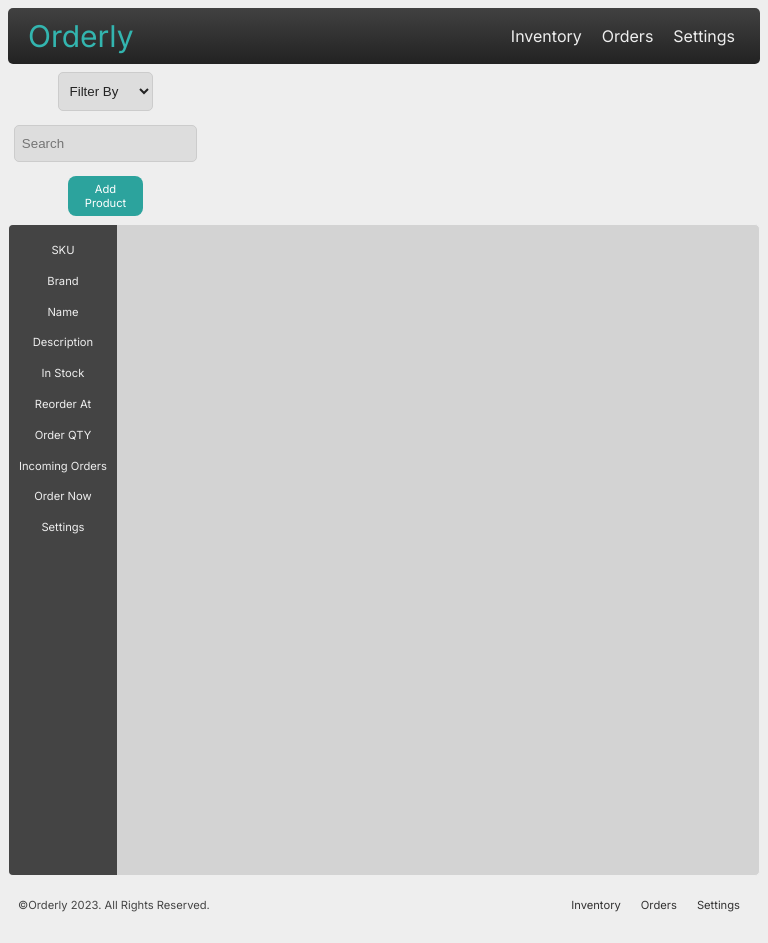
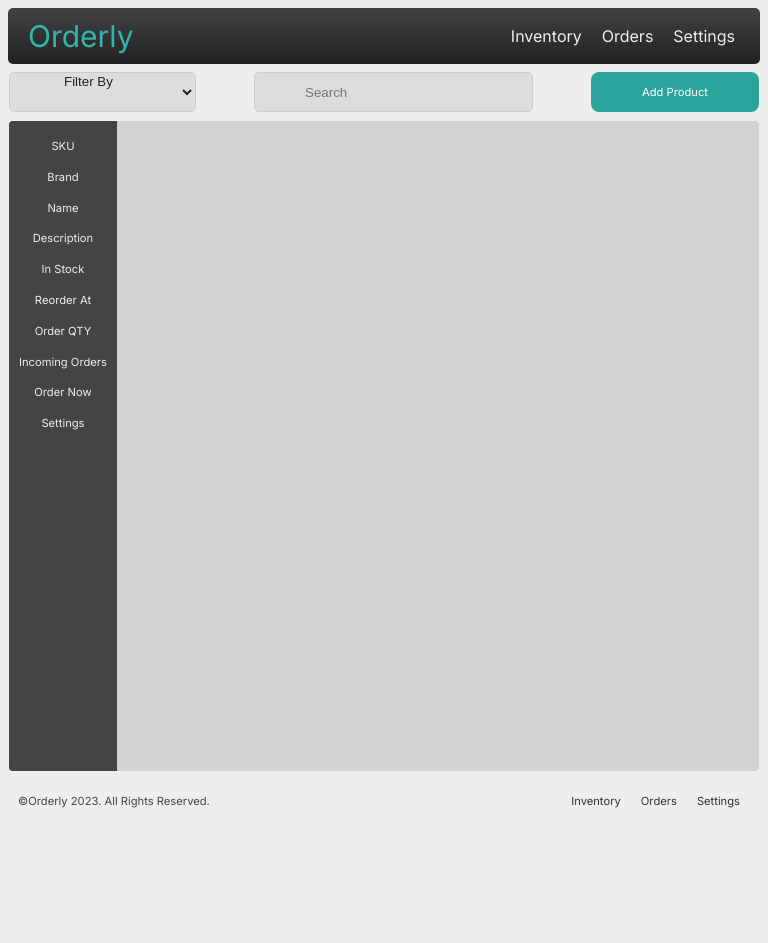
Before and after one commit to DallasSoftwareDevelopersTeamC/DSD_Team_C, a React (Vite) app in the folder client/: page / in a window 768 px wide. After the commit the page ends 839 px from the top, so only its background shows below. Built offline with nearby package versions, Linux system fonts and the light colour scheme; a web font is replaced by a local one.

Commit message:
media queries work again with new structure. works on mobile and ipad.

```diff
--- a/client/src/components/Inventory/inventory.css
+++ b/client/src/components/Inventory/inventory.css
@@ -1,6 +1,8 @@
-/* Inventory page */
+/* Inventory filterby, search, add product button row */
+
 
 .table-filter-search-add {
+  display: flex;
   background-color: #eee;
   max-width: 1200px;
 }
@@ -39,25 +41,21 @@
 }
 
 
-/* end inventory page */
-
 /* inventory media queries for mobile */
-@media screen and (max-width: 570px) {
+@media screen and (max-width: 390px) {
   .table-filter-search-add {
-    flex-direction: column;
+    display: flex;
+    flex-direction: row;
     justify-content: center;
     align-items: stretch;
   }
 
   .tr-filter-search-add {
-    flex-direction: column;
+    /* flex-direction: column; */
     justify-content: center;
     align-items: stretch;
-  }
-
-  .inventory-search {
-    padding: 0 0 5px 0;
-
+    width:100%;
+    max-width: 768px;
   }
 
   .add-prod-btn, .search-input, .filter-style {
@@ -71,6 +69,25 @@
     padding: 0 0 5px 0;
   }
 }
+
+@media screen and (min-width: 391px) and (max-width:768px) {
+  .tr-filter-search-add {
+    flex-direction: row;
+    justify-content: space-between;
+    align-items: stretch;
+    width:100%;
+    max-width: 768px;
+  }
+
+  .add-prod-btn, .search-input, .filter-style {
+    width: 100%;
+    align-items: stretch;
+    padding: 0  50px;
+  }
+
+}
+
+/* END -----------Inventory filterby, search, add product button row */
 
 
 /* inventory items */
@@ -147,10 +164,11 @@ td.item-description {
 .fa-icon {
   padding: 5px;
   font-size: 24px;
+  opacity: 70%;
 }
 
 .fa-icon:hover {
-  opacity: 90%;
+  opacity: 50%;
 }
 
 
--- a/client/src/components/headerFooter.css
+++ b/client/src/components/headerFooter.css
@@ -24,7 +24,6 @@ footer {
 }
 
 .header-name {
-  padding: 0;
   margin: 0;
   padding: 0 10px;
   margin-right: auto;
@@ -79,8 +78,13 @@ footer p {
 
   .header-nav {
     display: flex;
+    flex-direction: column;
     justify-content: center;
     align-items: center;
+  }
+
+  .header-name {
+    margin: 0;
   }
 
   nav, footer {
```
